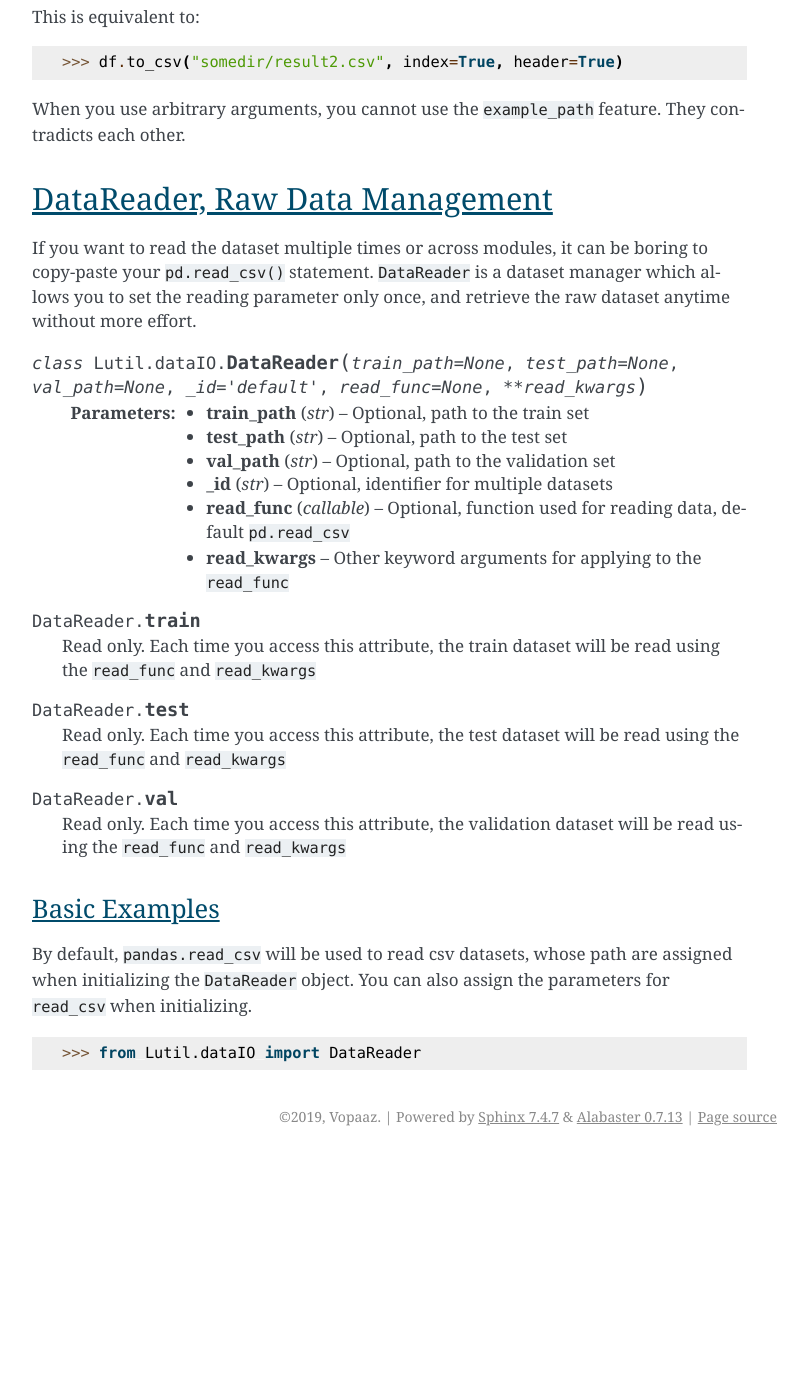
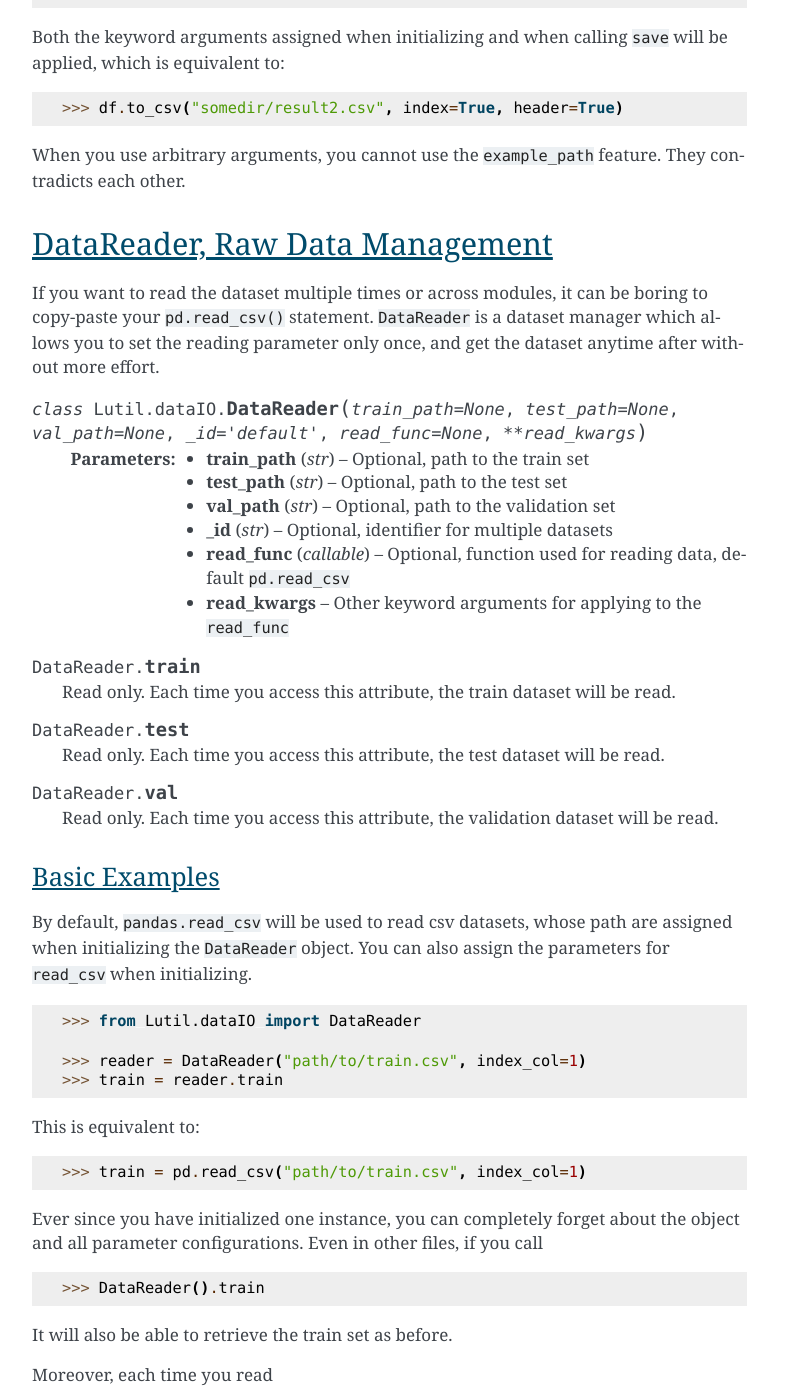
Before and after one commit to Vopaaz/learning-utility, a Sphinx documentation site: the page built from docs/source/content/dataIO.rst, in a window 1280 px wide and 1400 px high, scrolled down 3511 px. Shown: the whole window, without its empty margins (388-1196 px from the left). Built offline with Sphinx 7.4.7, drawn with Linux system fonts in a browser that asks for light colours; before the commit the page ends 4667 px from its top, so only the background shows below that.

Commit message:
Docs: more documentation

```diff
--- a/docs/source/content/dataIO.rst
+++ b/docs/source/content/dataIO.rst
@@ -159,6 +159,7 @@
     ...     "ix":[1,2,3],
     ...     "pred":[0.1,0.2,0.3]
     ... })
+
     >>> ac = AutoSaver(save_dir="somedir", index=False)
     >>> ac.save(df, "result1.csv")
 
@@ -174,7 +175,8 @@
 
     >>> ac.save(df, "result2.csv", header=True)
 
-This is equivalent to:
+Both the keyword arguments assigned when initializing and when calling ``save`` will be applied,
+which is equivalent to:
 
 .. code-block:: python
 
@@ -183,13 +185,15 @@
 When you use arbitrary arguments, you cannot use the ``example_path`` feature.
 They contradicts each other.
 
+
+
 DataReader, Raw Data Management
 """"""""""""""""""""""""""""""""""""""""""""""""""""""""""""""""""""""""""""""""""""
 
 If you want to read the dataset multiple times or across modules, it can be boring
 to copy-paste your ``pd.read_csv()`` statement. ``DataReader`` is a
 dataset manager which allows you to set the reading parameter only once, and
-retrieve the raw dataset anytime without more effort.
+get the dataset anytime after without more effort.
 
 .. py:class:: DataReader(train_path=None, test_path=None, val_path=None, _id="default", read_func=None, **read_kwargs)
 
@@ -202,18 +206,15 @@
 
 .. py:attribute:: DataReader.train
 
-    Read only. Each time you access this attribute, the train dataset will be read
-    using the ``read_func`` and ``read_kwargs``
+    Read only. Each time you access this attribute, the train dataset will be read.
 
 .. py:attribute:: DataReader.test
 
-    Read only. Each time you access this attribute, the test dataset will be read
-    using the ``read_func`` and ``read_kwargs``
+    Read only. Each time you access this attribute, the test dataset will be read.
 
 .. py:attribute:: DataReader.val
 
-    Read only. Each time you access this attribute, the validation dataset will be read
-    using the ``read_func`` and ``read_kwargs``
+    Read only. Each time you access this attribute, the validation dataset will be read.
 
 
 Basic Examples
@@ -226,3 +227,23 @@
 .. code-block:: python
 
     >>> from Lutil.dataIO import DataReader
+
+    >>> reader = DataReader("path/to/train.csv", index_col=1)
+    >>> train = reader.train
+
+This is equivalent to::
+
+    >>> train = pd.read_csv("path/to/train.csv", index_col=1)
+
+
+Ever since you have initialized one instance, you can completely forget about the
+object and all parameter configurations.
+Even in other files, if you call
+
+.. code-block:: python
+
+    >>> DataReader().train
+
+It will also be able to retrieve the train set as before.
+
+Moreover, each time you read
```
